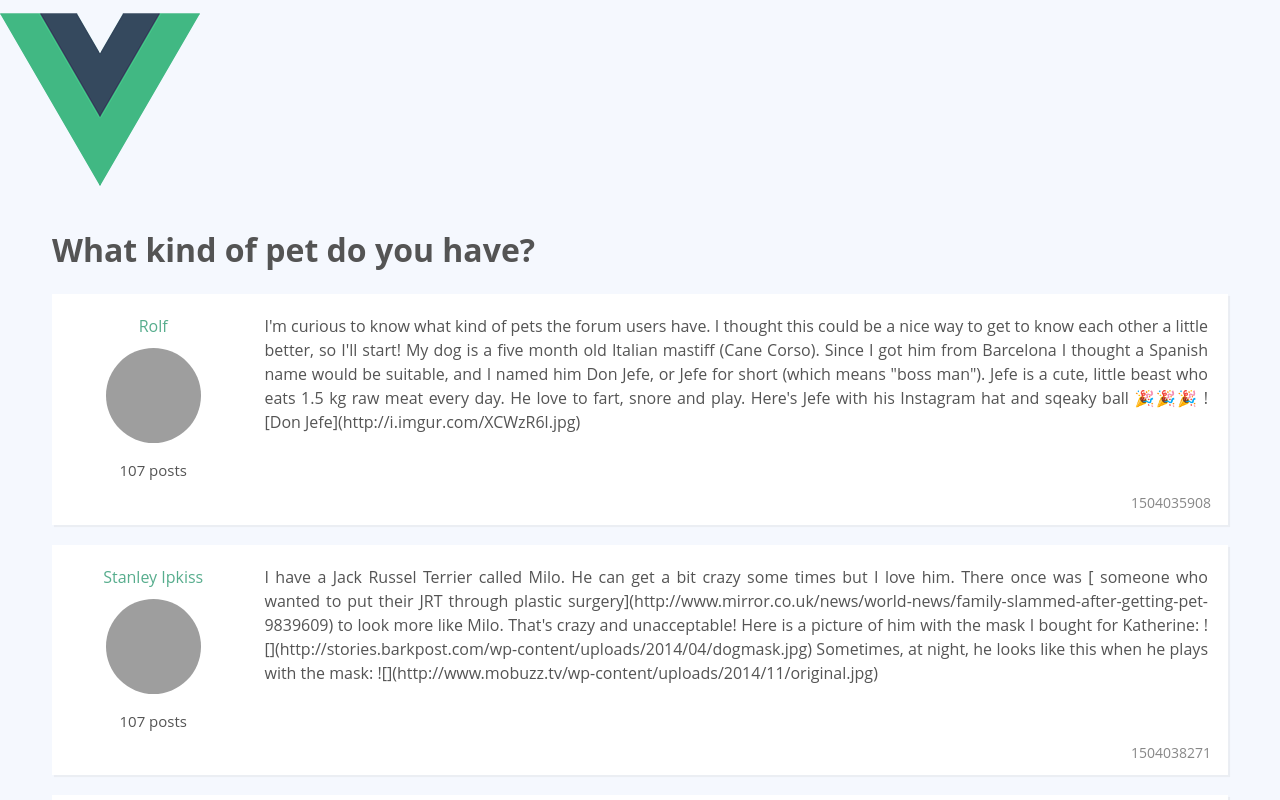
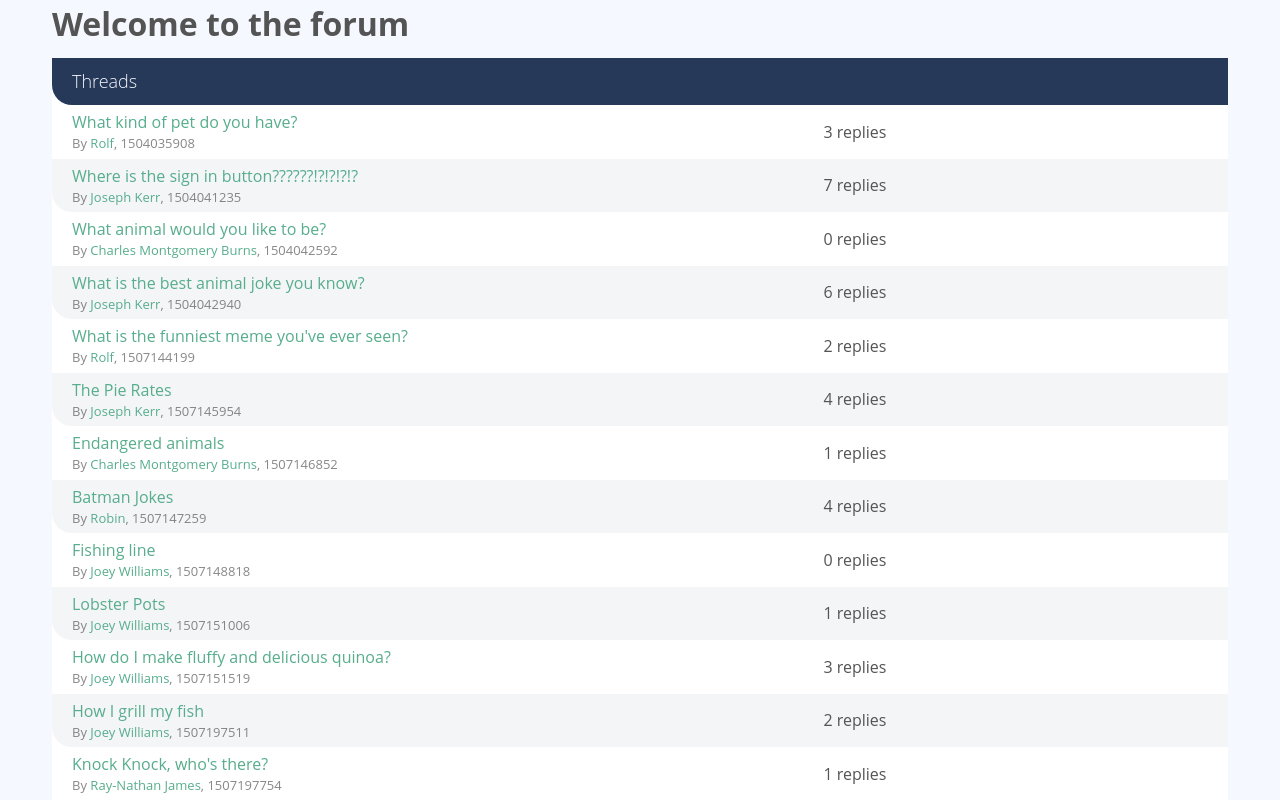
Before and after one commit to allandsouza20/Internet-Forum, a Vue app: page / in a window 1280 px wide. Shown: the top 800 px of the page. Built offline with nearby package versions, Linux system fonts and the light colour scheme; grey boxes are pictures that could not be loaded.

Commit message:
Added a few new components and computed properties

```diff
--- a/src/App.vue
+++ b/src/App.vue
@@ -1,7 +1,6 @@
 <!-- This is the main component. Think of it like a layout of our application -->
 <template>
   <div id="app">
-    <img src="./assets/logo.png">
     <div class="container">
       <router-view/>     <!-- This components renders the component of the active route -->
     </div>
--- a/src/components/HelloWorld.vue
+++ b/src/components/HelloWorld.vue
@@ -1,67 +1,28 @@
 <!-- The components directory contains the components of our web page -->
 <template>
-<div>
-<div v-for="thread in threads" class="col-large push-top">    <!-- Since this div goes through a loop, it renders multiple divs although it is a root element. Therefore, we can have another div as the root element -->
-
-          <h1>{{ thread.title }}</h1>
-
-
-
-          <div class="post-list">
-
-              <div v-for="postId in thread.posts" class="post">
-
-                  <div class="user-info">
-                      <a href="#" class="user-name">{{ users[posts[postId].userId].name }}</a>
-
-                      <a href="#">
-                          <img class="avatar-large" v-bind:src="users[posts[postId].userId].avatar" alt="">
-                      </a>
-
-                      <p class="desktop-only text-small">107 posts</p>
-
-                  </div>
-
-                  <div class="post-content">
-                      <div>
-                        {{ posts[postId].text }}
-                      </div>
-                  </div>
-
-
-
-                  <div class="post-date text-faded">
-                      {{ posts[postId].publishedAt }}
-                  </div>
-
-
-              </div>
-
-
-
-          </div>
-      </div>
-    <!-- <div>
-      <h1>Welcome to the Forum</h1>
-      <div :v-for="thread in threads">
-        <h2>{{ thread.title }} </h2>
-        <div :v-for="postId in thread.posts">
-          <p>{{ users[posts[postId].userId].name }}</p>
-          <p>{{ posts[postId].text }}</p>
-        </div>
-      </div>
-    </div> -->
-</div>
+  <div class="col-full">
+    <h1>Welcome to the forum</h1>
+    <ThreadList v-bind:threads="threads" />    <!-- NOTE: The component template needs to be wrapped in one root element, in this case, div -->
+  </div>
 </template>
 
 <script>
 import sourceData from '@/data'     // Here, sourceData is a local variable, more like a file handler. @ will directly refer to the src directory. You can also you ../ to go back a directory to navigate to the json file.
+import ThreadList from './ThreadList'
 console.log(sourceData)
 export default {
   name: 'HelloWorld',
+
+  components: {
+    ThreadList
+  },
+
   data () {
     return {
-      threads: sourceData.threads,    // Here, threads is a data property
+      // Here, Object.values gets the value pairs of threads in the json file under the key threads. Object.keys gets the key value of the threads in the json file
+      // NOTE: All browsers do not support Object.values or Object.keys, but
+      // we can fix this by adding the plugin "plugins": ["transform-runtime"] in the babelrc file, since we are using the webpack template
+      threads: Object.values(sourceData.threads),    // Here, threads is a data property
       posts: sourceData.posts,
       users: sourceData.users
     }
--- /dev/null
+++ b/src/components/ThreadList.vue
@@ -0,0 +1,32 @@
+<template>
+<div class="thread-list">
+
+        <h2 class="list-title">Threads</h2>
+        <ThreadListItem
+        v-for="thread in threads"
+        :thread="thread"
+        :key="thread['.key']"
+        />
+          </div>
+</template>
+
+<script>
+// To be able to use a component inside another, you will need to import it to register it.
+import ThreadListItem from './ThreadListItem'
+
+export default {
+    // components option is an object that contains the components
+    // This is how we dont need to add the vue suffix when we import files
+  components: {
+    ThreadListItem
+  },
+
+  props: {
+    threads: {
+      required: true,
+      // The idea is to have a array of threads in the ThreadList component and pass it's threads of array into the ThreadListItem component
+      type: Array
+    }
+  }
+}
+</script>
--- /dev/null
+++ b/src/components/ThreadListItem.vue
@@ -0,0 +1,48 @@
+<template>
+    <div class="thread">
+                  <div>
+                      <p>
+                          <a href="#">{{ thread.title }}</a>
+                      </p>
+                      <p class="text-faded text-xsmall">
+                          By <a href="#">{{ user.name }}</a>, {{ thread.publishedAt }}
+                      </p>
+                  </div>
+
+                  <div class="activity">
+                      <p class="replies-count">
+                          {{ repliesCount }} replies  <!-- The number of replies are taken as the number of posts the user has -1 -->
+                      </p>
+
+                      <!-- <img class="avatar-medium" src="http://i0.kym-cdn.com/photos/images/facebook/000/010/934/46623-batman_pikachu_super.png" alt=""> -->
+
+                        <!-- This div contains information about the last reply or the last post -->
+                      <!-- <div>
+                          <p class="text-xsmall">
+                              <a href="#">Bruce Wayne</a>
+                          </p>
+                          <p class="text-xsmall text-faded">2 hours ago</p>
+                      </div> -->
+                  </div>
+              </div>
+</template>
+
+<script>
+import sourceData from '@/data'
+export default {
+  props: {
+    thread: {
+      required: true,
+      type: Object
+    }
+  },
+  computed: {
+    repliesCount () {
+      return Object.keys(this.thread.posts).length - 1
+    },
+    user () {
+      return sourceData.users[this.thread.userId]
+    }
+  }
+}
+</script>
```
Also changed, not shown: .eslintrc.js.
